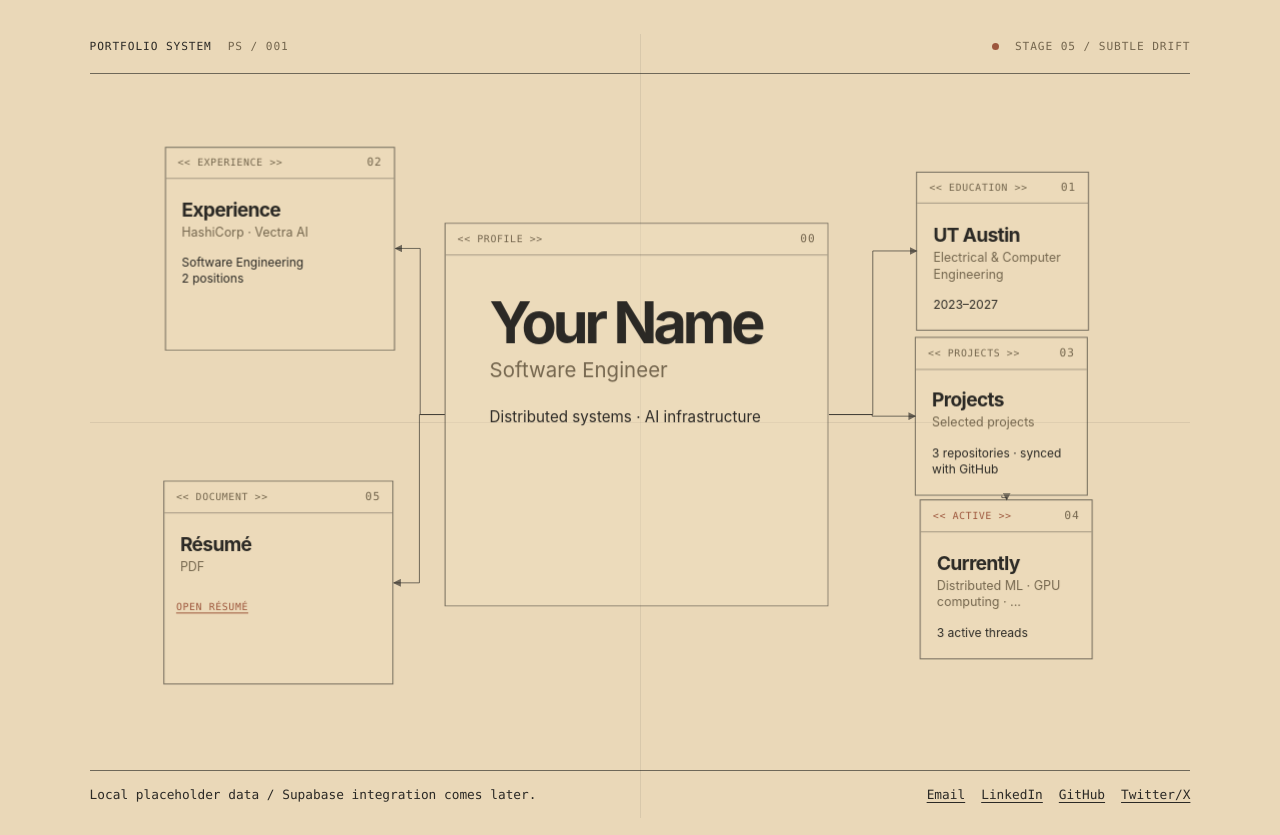
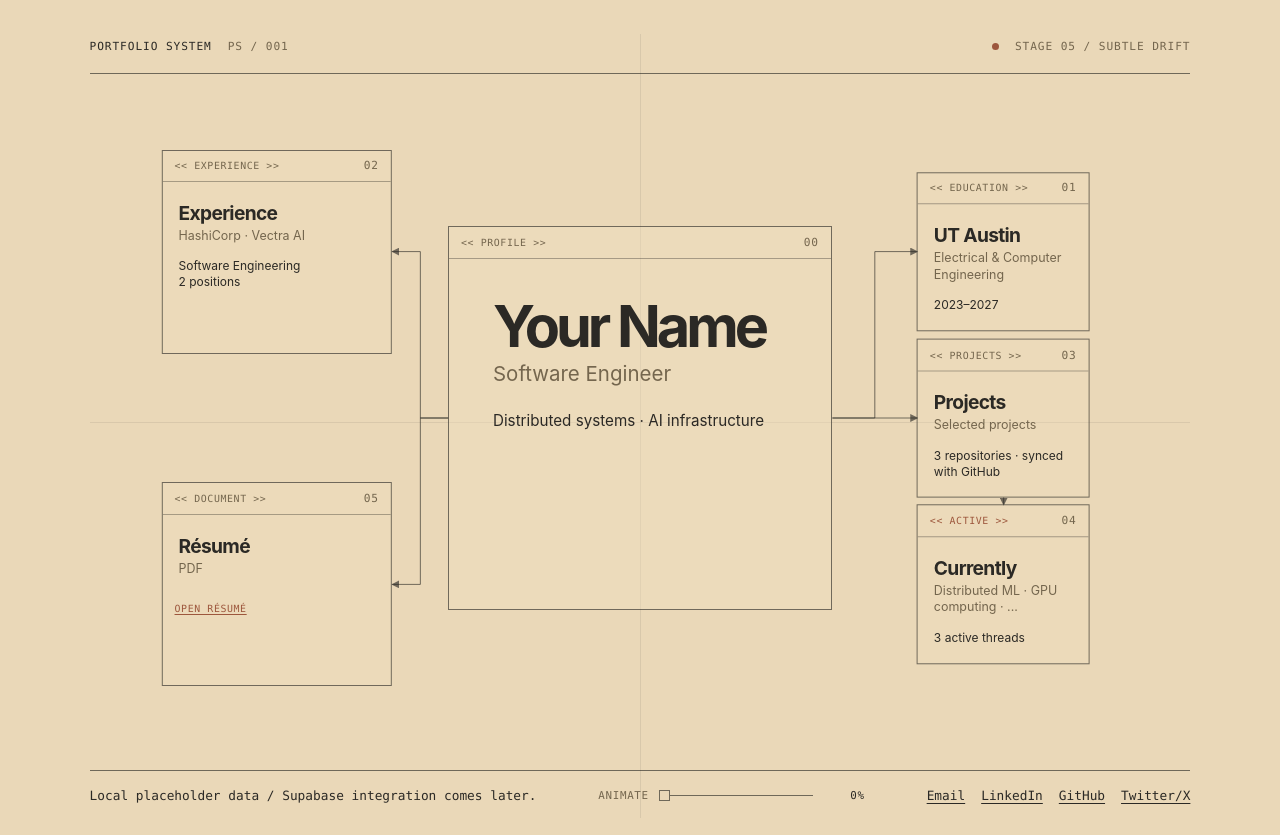
Before and after one commit to psurge1/psurge1.github.io, a React (Vite) app: page / in a window 1280 px wide. Built offline with nearby package versions, Linux system fonts and the light colour scheme.

Commit message:
stage 5: drift done

```diff
--- a/src/App.tsx
+++ b/src/App.tsx
@@ -1,3 +1,4 @@
+import { useState } from 'react'
 import { portfolioData } from './data/portfolio'
 import { diagramEdges, diagramNodes } from './data/diagram'
 import { DiagramCanvas } from './components/DiagramCanvas'
@@ -5,6 +6,8 @@ import './styles/global.css'
 
 function App() {
   const { socials } = portfolioData
+  const [driftIntensity, setDriftIntensity] = useState(0)
+  const driftScale = driftIntensity / 25
 
   return (
     <main className="app-shell">
@@ -20,11 +23,25 @@ function App() {
       </header>
 
       <section className="diagram-shell" aria-label="Portfolio diagram">
-        <DiagramCanvas nodes={diagramNodes} edges={diagramEdges} />
+        <DiagramCanvas nodes={diagramNodes} edges={diagramEdges} driftScale={driftScale} />
       </section>
 
       <footer className="site-footer">
         <span>Local placeholder data / Supabase integration comes later.</span>
+        <label className="drift-control">
+          <span className="drift-control__label">Animate</span>
+          <input
+            className="drift-control__range"
+            type="range"
+            min="0"
+            max="100"
+            step="1"
+            value={driftIntensity}
+            onChange={(event) => setDriftIntensity(Number(event.target.value))}
+            aria-label="Drift intensity"
+          />
+          <output className="drift-control__value">{driftIntensity}%</output>
+        </label>
         <nav aria-label="Social links">
           {socials.map((social) => (
             <a key={social.label} href={social.url} target={social.label === 'Email' ? undefined : '_blank'} rel={social.label === 'Email' ? undefined : 'noreferrer'}>
--- a/src/components/DiagramCanvas.tsx
+++ b/src/components/DiagramCanvas.tsx
@@ -4,12 +4,13 @@ import { EdgeLayer } from './EdgeLayer'
 import type { EdgeLine } from './EdgeLayer'
 import { DetailPanel } from './DetailPanel'
 import { UmlBox } from './UmlBox'
-import { DRIFT_DELAYS } from '../data/drift'
+import { DRIFT_DELAYS, DRIFT_PATTERNS } from '../data/drift'
 import type { DiagramEdge, DiagramNode } from '../types/diagram'
 
 type DiagramCanvasProps = {
   nodes: DiagramNode[]
   edges: DiagramEdge[]
+  driftScale: number
 }
 
 type DiagramRect = {
@@ -21,7 +22,23 @@ type DiagramRect = {
   height: number
 }
 
-export function DiagramCanvas({ nodes, edges }: DiagramCanvasProps) {
+function getNodeStyle(node: DiagramNode, driftScale: number): CSSProperties {
+  const pattern = DRIFT_PATTERNS[node.data.id] ?? DRIFT_PATTERNS.profile
+
+  return {
+    '--node-x': `${node.position.x}%`,
+    '--node-y': `${node.position.y}%`,
+    '--drift-delay': `${DRIFT_DELAYS[node.data.id] ?? 0}s`,
+    '--drift-x-first': `${pattern.first[0] * driftScale}px`,
+    '--drift-y-first': `${pattern.first[1] * driftScale}px`,
+    '--drift-x-second': `${pattern.second[0] * driftScale}px`,
+    '--drift-y-second': `${pattern.second[1] * driftScale}px`,
+    '--drift-x-third': `${pattern.third[0] * driftScale}px`,
+    '--drift-y-third': `${pattern.third[1] * driftScale}px`,
+  } as CSSProperties
+}
+
+export function DiagramCanvas({ nodes, edges, driftScale }: DiagramCanvasProps) {
   const [canvasSize, setCanvasSize] = useState({ width: 0, height: 0 })
   const [edgeLines, setEdgeLines] = useState<EdgeLine[]>([])
   const [hoveredNodeId, setHoveredNodeId] = useState<string | null>(null)
@@ -201,13 +218,7 @@ export function DiagramCanvas({ nodes, edges }: DiagramCanvasProps) {
             onMouseEnter={() => setHoveredNodeId(node.data.id)}
             onMouseLeave={() => setHoveredNodeId(null)}
             onKeyDown={(event) => handleNodeKeyDown(event, node.data.id)}
-            style={
-              {
-                '--node-x': `${node.position.x}%`,
-                '--node-y': `${node.position.y}%`,
-                '--drift-delay': `${DRIFT_DELAYS[node.data.id] ?? 0}s`,
-              } as CSSProperties
-            }
+            style={getNodeStyle(node, driftScale)}
           />
         ))}
       </div>
--- a/src/data/drift.ts
+++ b/src/data/drift.ts
@@ -6,3 +6,42 @@ export const DRIFT_DELAYS: Record<string, number> = {
   now: -5,
   resume: -3.3,
 }
+
+export type DriftPattern = {
+  first: [number, number]
+  second: [number, number]
+  third: [number, number]
+}
+
+export const DRIFT_PATTERNS: Record<string, DriftPattern> = {
+  profile: {
+    first: [4, -4],
+    second: [1, -8],
+    third: [-3, -5],
+  },
+  education: {
+    first: [-3, -5],
+    second: [-5, -1],
+    third: [2, -7],
+  },
+  experience: {
+    first: [5, -2],
+    second: [-2, -6],
+    third: [-4, -1],
+  },
+  projects: {
+    first: [1, -6],
+    second: [4, -2],
+    third: [-3, -7],
+  },
+  now: {
+    first: [-4, -3],
+    second: [1, -7],
+    third: [5, -4],
+  },
+  resume: {
+    first: [3, -7],
+    second: [-3, -3],
+    third: [-1, -8],
+  },
+}
--- a/src/styles/global.css
+++ b/src/styles/global.css
@@ -99,6 +99,67 @@ a {
 
 .site-footer nav {
   flex-wrap: wrap;
+}
+
+.drift-control {
+  display: flex;
+  align-items: center;
+  gap: 0.65rem;
+  color: var(--ink-muted);
+  font-family: var(--font-mono);
+  font-size: 0.68rem;
+  letter-spacing: 0.06em;
+  text-transform: uppercase;
+}
+
+.drift-control__range {
+  width: clamp(8rem, 12vw, 12rem);
+  height: 1rem;
+  margin: 0;
+  appearance: none;
+  background: transparent;
+  cursor: pointer;
+}
+
+.drift-control__range::-webkit-slider-runnable-track {
+  height: 1px;
+  background: var(--line-strong);
+}
+
+.drift-control__range::-moz-range-track {
+  height: 1px;
+  background: var(--line-strong);
+}
+
+.drift-control__range::-webkit-slider-thumb {
+  width: 0.7rem;
+  height: 0.7rem;
+  margin-top: -0.3rem;
+  border: 1px solid var(--line-strong);
+  border-radius: 0;
+  background: var(--paper);
+  box-shadow: none;
+  appearance: none;
+}
+
+.drift-control__range::-moz-range-thumb {
+  width: 0.7rem;
+  height: 0.7rem;
+  border: 1px solid var(--line-strong);
+  border-radius: 0;
+  background: var(--paper);
+  box-shadow: none;
+}
+
+.drift-control__range:focus-visible {
+  outline: 1px solid var(--accent);
+  outline-offset: 0.25rem;
+}
+
+.drift-control__value {
+  min-width: 2.6rem;
+  color: var(--ink);
+  text-align: right;
 }
 
 .site-footer a {
@@ -214,15 +275,15 @@ a {
   }
 
   25% {
-    translate: 4px -4px;
+    translate: var(--drift-x-first) var(--drift-y-first);
   }
 
   50% {
-    translate: 0 -8px;
+    translate: var(--drift-x-second) var(--drift-y-second);
   }
 
   75% {
-    translate: -4px -4px;
+    translate: var(--drift-x-third) var(--drift-y-third);
   }
 }
 
```
